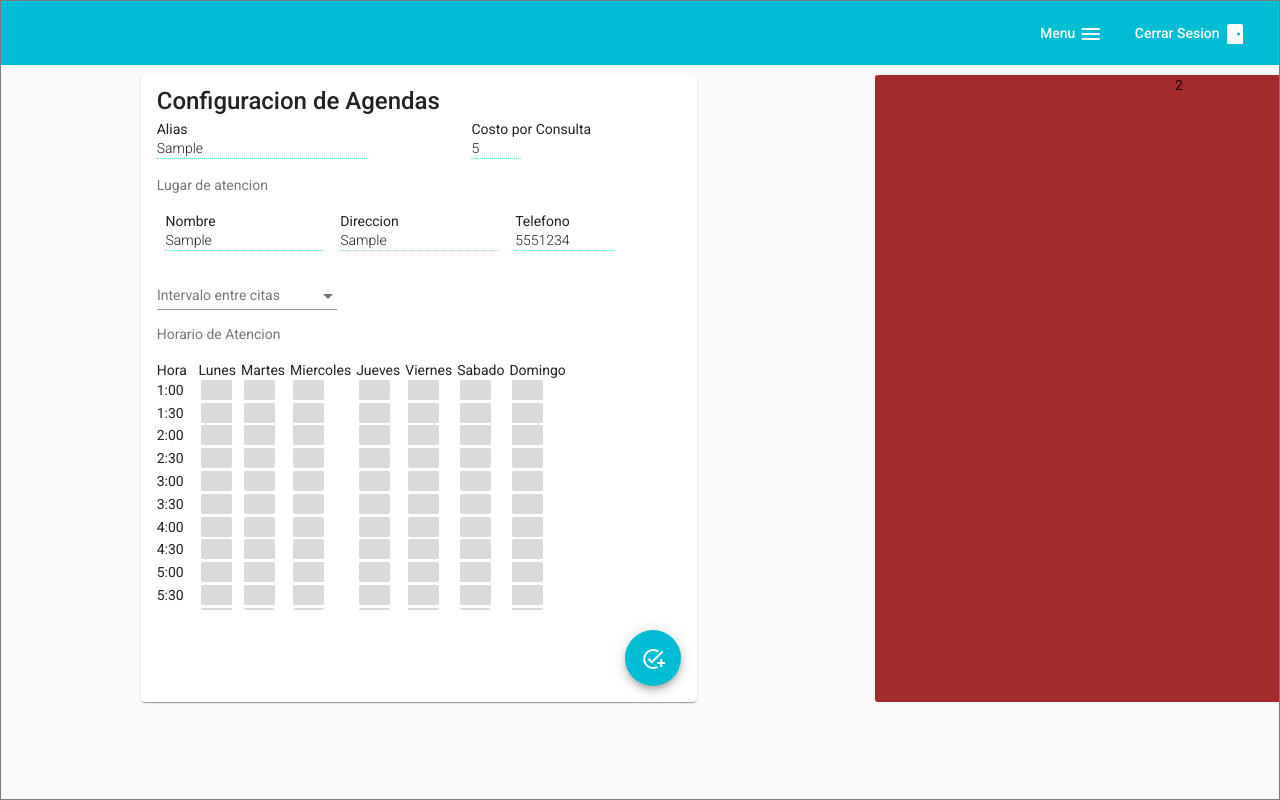
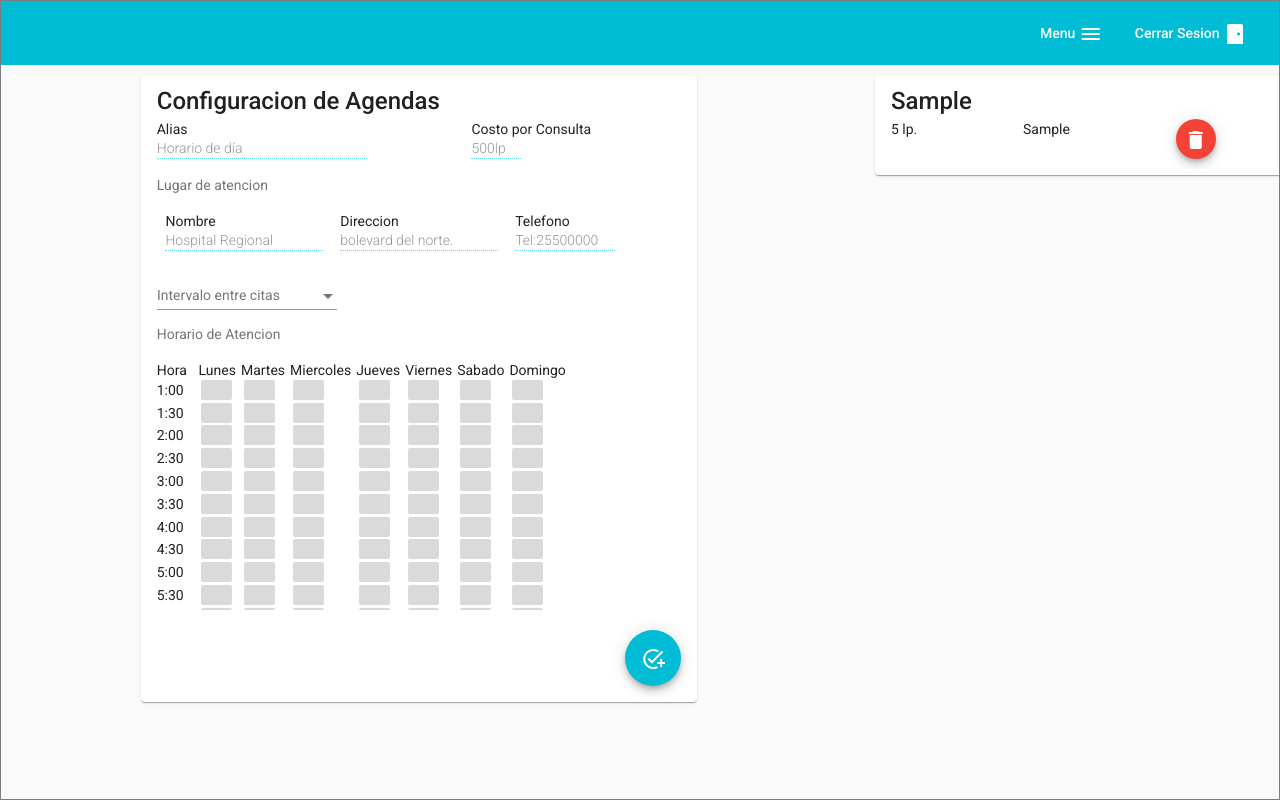
Before and after one commit to MasterTechHn/midoctor-app, an Angular app: page /med-portal/agenda/config in a window 1280 px wide. Both pictures are taken after typing "Sample", "5", "Sample", "Sample", "5551234" into the empty fields and a click on the button "add_task". Built offline with nearby package versions, Linux system fonts and the light colour scheme.

Commit message:
-adding reactive forms to agenda config. -new list of agenda data display.

```diff
--- a/src/app/app-medportal/agenda/agenda-configuration/agenda-configuration.component.css
+++ b/src/app/app-medportal/agenda/agenda-configuration/agenda-configuration.component.css
@@ -59,3 +59,20 @@ input {
   margin-bottom: 0.2em;
   text-align: left;
 }
+
+.agendas-container {
+  max-height: 250px;
+}
+
+.agenda-content {
+  margin-bottom: 0.5em;
+}
+
+.bad-icon {
+  font-size: 4em;
+}
+
+.edit-button {
+  color: #ffff;
+  background-color: rgb(250, 186, 67);
+}
--- a/src/app/app-medportal/agenda/agenda-configuration/agenda-configuration.component.html
+++ b/src/app/app-medportal/agenda/agenda-configuration/agenda-configuration.component.html
@@ -3,35 +3,36 @@
     <mat-card>
        <mat-card-title>Configuracion de Agendas</mat-card-title>
        <mat-card-content>
+         <form [formGroup]="agendaForm">
          <div fxLayout="row" fxLayoutAlign="space-between center">
           <div fxFlex="40">
             <mat-label>Alias</mat-label>
             <br/>
-            <input matInput type="text" placeholder="Horario de día">
+            <input matInput formControlName="alias" type="text" placeholder="Horario de día">
           </div>
           <div fxFlex="40">
             <mat-label>Costo por Consulta</mat-label>
             <br/>
-            <input matInput type="number" placeholder="500lp">
+            <input matInput formControlName="price" type="number" placeholder="500lp">
           </div>
          </div>
          <br/>
          <mat-card-subtitle>Lugar de atencion</mat-card-subtitle>
-         <div fxLayout="row" fxLayoutAlign="space-around center">
+         <div  formGroupName="address" fxLayout="row" fxLayoutAlign="space-around center">
           <div fxFlex="30">
             <mat-label>Nombre</mat-label>
-            <input matInput type="text" placeholder="Hospital Regional">
+            <input matInput formControlName="name" type="text" placeholder="Hospital Regional">
           </div>
 
           <div fxFlex="30">
             <mat-label>Direccion</mat-label>
-            <input matInput type="text" placeholder="bolevard del norte.">
+            <input matInput formControlName="street" type="text" placeholder="bolevard del norte.">
           </div>
 
           <div fxFlex="30">
               <mat-label>Telefono</mat-label>
               <br/>
-              <input matInput type="tel" placeholder="Tel:25500000">
+              <input matInput formControlName="phone" type="tel" placeholder="Tel:25500000">
           </div>
          </div>
 
@@ -39,15 +40,16 @@
          <div fxLayout="row" fxLayoutAlign="start start">
             <mat-form-field>
                <mat-label>Intervalo entre citas</mat-label>
-               <mat-select>
+               <mat-select formControlName="intervalSelected">
                 <mat-option
                   *ngFor="let i of interval"
-                  [value]="1">
+                  [value]="i">
                     {{i.label}}
                 </mat-option>
                </mat-select>
             </mat-form-field>
          </div>
+        </form>
 
          <mat-card-subtitle>Horario de Atencion</mat-card-subtitle>
          <div fxLayout="row" fxLayoutAlign="start">
@@ -117,7 +119,7 @@
          <br/>
 
          <div fxLayout="row" fxLayoutAlign="end center">
-            <button mat-fab color="primary">
+            <button mat-fab color="primary" (click)="addAgenda()">
                 <mat-icon>add_task</mat-icon>
             </button>
          </div>
@@ -125,5 +127,46 @@
        </mat-card-content>
     </mat-card>
   </div>
-  <div fxFlex="40" class="example" style="background-color:brown">2</div>
+
+  <div fxFlex="40" class="agenda-container">
+    <div *ngIf="agendaSource.length == 0">
+      <mat-card>
+        <mat-card-title>No se encontraron agendas configuradas</mat-card-title>
+        <mat-card-content style="text-align: center">
+          <mat-icon class="bad-icon">mood_bad</mat-icon>
+        </mat-card-content>
+      </mat-card>
+    </div>
+
+    <div *ngIf="agendaSource.length > 0">
+      <div *ngFor="let ags of agendaSource" class="agenda-content">
+        <mat-card>
+          <mat-card-title>{{ags.alias}}</mat-card-title>
+          <mat-card-content>
+            <div fxLayout="row">
+              <div fxFlex="auto">
+                {{ags.price}} lp.
+              </div>
+
+              <div fxFlex="auto">
+                {{ags.place.name}}
+              </div>
+
+              <div fxFlex="auto">
+                <button mat-mini-fab color="warn" >
+                  <mat-icon>delete</mat-icon>
+                </button>
+              </div>
+
+              <div fxFlex="auto">
+                <button mat-mini-fab class="edit-button" >
+                  <mat-icon>mode_edit_outline</mat-icon>
+                </button>
+              </div>
+            </div>
+          </mat-card-content>
+        </mat-card>
+      </div>
+    </div>
+  </div>
 </div>
--- a/src/app/app-medportal/agenda/agenda-configuration/agenda-configuration.component.ts
+++ b/src/app/app-medportal/agenda/agenda-configuration/agenda-configuration.component.ts
@@ -1,4 +1,5 @@
 import { Component, OnInit } from '@angular/core';
+import { FormGroup, FormBuilder, FormControl, Validators } from '@angular/forms';
 
 export interface Hour {
   id: number,
@@ -13,23 +14,32 @@ export interface Hour {
 }
 
 export interface Agenda {
-  consultingRoomValidate: Boolean,
-  doctor: String,
-  intervalTime: Number,
-  m: [Number],
-  t: [Number],
-  w: [Number],
-  r: [Number],
-  f: [Number],
-  s: [Number],
-  u: [Number],
+  alias: string,
+  price: number,
+  doctor: string,
+  intervalTime: number,
+  m: number[],
+  t: number[],
+  w: number[],
+  r: number[],
+  f: number[],
+  s: number[],
+  u: number[],
   place: {
-    name: String,
-    address: String
+    name: string,
+    address: string,
+    phone?: number
   }
 }
 
-const HOUR_DATA: Hour[] = [];
+export interface Interval {
+  label: string,
+  value: number
+}
+
+// const HOUR_DATA: Hour[] = [];
+
+const AGENDAS_DATA: Agenda[] = [];
 
 @Component({
   selector: 'app-agenda-configuration',
@@ -40,14 +50,26 @@ export class AgendaConfigurationComponent implements OnInit {
 
   displayedColumns = ['Lunes', 'Martes', 'Miercoles', 'Jueves', 'Viernes', 'Sabado', 'Domingo'];
   dataSource: Hour[] = [];
+  agendaSource: Agenda[] = [];
 
-  interval = [
+  interval: Interval[] = [
     { label: '30 minutos', value: 1.5 },
     { label: '1 hora', value: 1 },
     { label: '1:30', value: 1.5 },
   ];
 
-  constructor() { }
+  agendaForm = this.fb.group({
+    alias: [''],
+    price: [''],
+    address: this.fb.group({
+      name: [''],
+      street: [''],
+      phone: ['']
+    }),
+    intervalSelected: ['']
+  });
+
+  constructor(private fb: FormBuilder,) { }
 
   ngOnInit(): void {
 
@@ -84,10 +106,65 @@ export class AgendaConfigurationComponent implements OnInit {
         u: false
       };
 
-      HOUR_DATA.push(hour);
+      // HOUR_DATA.push(hour);
+      this.dataSource.push(hour);
     }
 
-    this.dataSource = HOUR_DATA;
+    // this.dataSource = HOUR_DATA;
+  }
+
+  addAgenda(): void{
+    let monday: number[] = [];
+    let tuesday: number[] = [];
+    let wednesday: number[] = [];
+    let thursday: number[] = [];
+    let friday: number[] = [];
+    let saturday: number[] = [];
+    let sunday: number[] = [];
+
+    this.dataSource.forEach(hour => {
+      if(hour.m) monday.push(hour.id);
+
+      if(hour.t) tuesday.push(hour.id);
+
+      if(hour.w) wednesday.push(hour.id);
+
+      if(hour.r) thursday.push(hour.id);
+
+      if(hour.f) friday.push(hour.id);
+
+      if(hour.s) saturday.push(hour.id);
+
+      if(hour.w) sunday.push(hour.id);
+    });
+
+    const agenda: Agenda = {
+      alias: this.agendaForm.value.alias,
+      price: this.agendaForm.value.price,
+      doctor: '',
+      intervalTime: this.agendaForm.value.intervalSelected,
+      m: monday,
+      t: tuesday,
+      w: wednesday,
+      r: thursday,
+      f: friday,
+      s: saturday,
+      u: sunday,
+      place: {
+        name: this.agendaForm.value.address.name,
+        address: this.agendaForm.value.address.street,
+        phone: this.agendaForm.value.address.phone
+      }
+    }
+
+    AGENDAS_DATA.push(agenda);
+
+    this.agendaSource = AGENDAS_DATA;
+
+    window.alert(`new agenda \n ${agenda}`);
+    this.dataSource = [];
+    this.init24Hours();
+    this.agendaForm.reset();
   }
 
   selectedMhour(event: any, hour: Hour): void{
--- a/src/app/app-medportal/app-medportal.module.ts
+++ b/src/app/app-medportal/app-medportal.module.ts
@@ -1,5 +1,7 @@
 import { NgModule } from '@angular/core';
 import { CommonModule } from '@angular/common';
+import { BrowserModule } from '@angular/platform-browser';
+import { FormsModule, ReactiveFormsModule } from '@angular/forms';
 import { FlexLayoutModule } from '@angular/flex-layout';
 import { AppRoutingModule } from '../modules/app-routing.module';
 import { AppMaterialModule } from '../modules/app-material.module';
@@ -19,6 +21,9 @@ import { AgendaScheduleComponent } from './agenda/agenda-schedule/agenda-schedul
   ],
   imports: [
     CommonModule,
+    BrowserModule,
+    FormsModule,
+    ReactiveFormsModule,
     AppRoutingModule,
     AppMaterialModule,
     FlexLayoutModule
```
